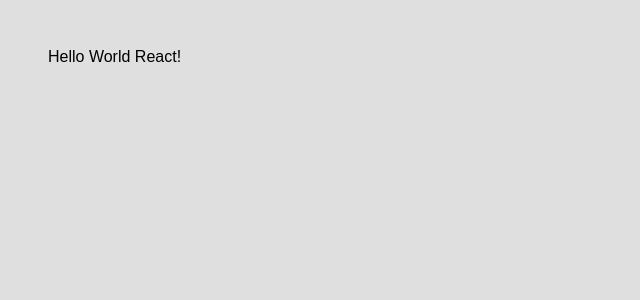
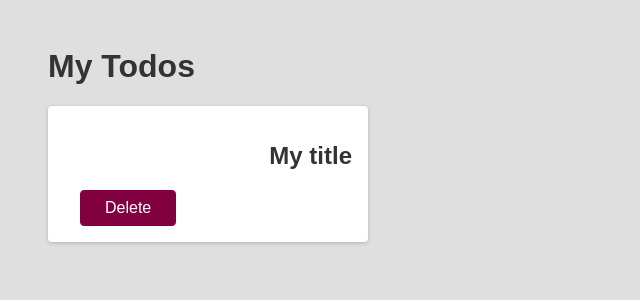
Before and after one commit to caioserram/react-overview-course, a React (Create React App) app: page / in a window 1280 px wide. Shown: the top 300 px of the page, without its empty margins (0-640 px from the left). Built offline with nearby package versions, Linux system fonts and the light colour scheme.

Commit message:
adds basic card view + styling

```diff
--- a/src/App.js
+++ b/src/App.js
@@ -1,8 +1,16 @@
-import React from "react"
+import React from "react";
 
 function App() {
   return (
-    <div>Hello World React!</div>
+    <div>
+      <h1>My Todos</h1>
+      <div className='card'> {/*this is className since this is a javascript object (JSX), NOT html*/}
+        <h2 className='actions'>My title</h2>
+        <div>
+          <button className='btn'>Delete</button>
+        </div>
+      </div>
+    </div>
   );
 }
 
```
